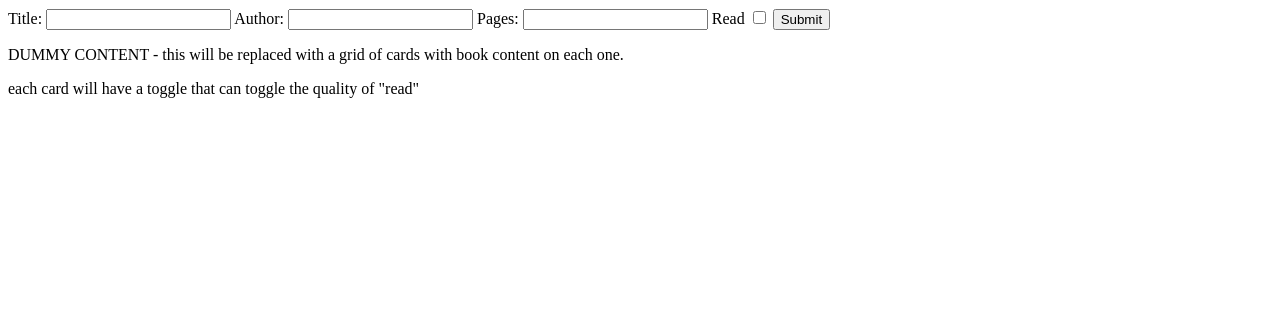
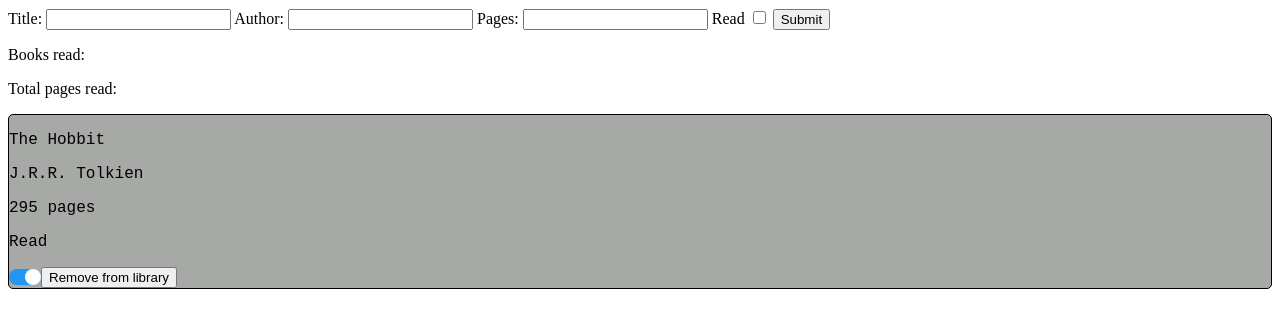
Before and after one commit to xtrevad/library, a plain HTML site: page index.html in a window 1280 px wide. Drawn offline with Linux system fonts and the light colour scheme.

Commit message:
core functionality implemented

```diff
--- a/index.html
+++ b/index.html
@@ -5,6 +5,7 @@
     <meta http-equiv="X-UA-Compatible" content="IE=edge">
     <meta name="viewport" content="width=device-width, initial-scale=1.0">
     <title>Document</title>
+    <link rel="stylesheet" href="./style.css">
 </head>
 <body>
     <div class="container">
@@ -21,9 +22,11 @@
                 <button id="submit-button" type="button">Submit</button>
             </form>
         </div>
+        <div class="metrics">
+            <p>Books read: </p>
+            <p>Total pages read: </p>
+        </div>
         <div id="card-container" class="card-container">
-            <p>DUMMY CONTENT - this will be replaced with a grid of cards with book content on each one.</p>
-            <p>each card will have a toggle that can toggle the quality of "read"</p>
         </div>
     </div>
 </body>
--- a/script.js
+++ b/script.js
@@ -6,13 +6,20 @@ const readInput = document.getElementById('read');
 const submitButton = document.getElementById('submit-button');
 submitButton.addEventListener('click', submit);
 
+let myLibrary = [];
+
 function submit() {
-    const createdBook = new Book(`${titleInput.value}`, `${authorInput.value}`, `${pagesInput.value}`, `${readInput.checked}`);
+    let createdBook = new Book(`${titleInput.value}`, `${authorInput.value}`, `${pagesInput.value}`, `${readInput.checked}`);
+    if (createdBook.read === 'true') {
+        createdBook.read = 'Read'
+    } else if (createdBook.read === 'false') {
+        createdBook.read = 'Not yet read'
+    };
+    createdBook.pages += ' pages'
     myLibrary.push(createdBook);
-    // console.log(myLibrary[0])
+    addBookToLibrary();
 };
 
-let myLibrary = [];
 
 function Book(title, author, pages, read) {
     this.title = title
@@ -21,38 +28,76 @@ function Book(title, author, pages, read) {
     this.read = read
 };
 
-function addBookToLibrary() {
-    for (book of myLibrary) {
-        for (prop in book) {
-            alert(`${book[prop]}`);
-        };
-        const card = document.createElement("div");
-        const cardContent = document.createTextNode(`${book.info()}`);
-        card.appendChild(cardContent);
-        const container = document.getElementById("card-container");
-        container.appendChild(card);
-                // This is where I'm up to. This works, but it prints "object Object" in the DOM
-                // instead of the properties that make up the book. My next task is to extract
-                // the properties and have these printed as individual "div" elements.
-    }
+Book.prototype.toggleReadStatus = function() {                                  // Toggle switch functionality
+    const id = (this.id);
+    const thisCard = document.querySelector(`[data-index-number="${id}"]`);
+    if (myLibrary[`${id - 1}`].read === 'Read') {
+        myLibrary[`${id - 1}`].read = 'Not yet read';                           // Changes it in "myLibrary"
+        thisCard.querySelector(" :nth-child(4)").textContent = "Not yet read";  // Changes it on the DOM
+    } else if (myLibrary[`${id - 1}`].read === 'Not yet read') {
+        myLibrary[`${id - 1}`].read = 'Read';
+        thisCard.querySelector(" :nth-child(4)").textContent = "Read";
+    };
+    // alert(this.author)
 }
 
-const theHobbit = new Book('The Hobbit', 'J.R.R. Tolkien', '295', 'not read yet')
+Book.prototype.removeFromLibrary = function() {
+    const id = (this.id);
+    const thisCard = document.querySelector(`[data-index-number="${id}"]`);
+    thisCard.remove();
+    myLibrary.splice(id - 1, 1);
+}
+
+function addBookToLibrary() {
+    const book = myLibrary[myLibrary.length - 1];    //Selects the last book added to the library
+    const card = document.createElement('div');
+    card.classList.add('card');
+    for (prop in book) {
+        if (book.hasOwnProperty(prop)) {                       // creates a list of text nodes for each property of the book
+        const newPara = document.createElement('p');
+        const propTextNode = document.createTextNode(`${book[prop]}`);
+        newPara.appendChild(propTextNode);
+        card.appendChild(newPara);
+        };
+    };
+    // Adds the "read toggle"
+    const toggle = document.createElement('label');
+    toggle.classList.add('switch');
+    let checkbox = document.createElement('input');
+    checkbox.type = 'checkbox';
+    checkbox.classList.add('readToggle')
+    checkbox.id = (myLibrary.length);
+    checkbox.addEventListener('change', book.toggleReadStatus);
+    if (book.read === 'Read') {
+        checkbox.checked = true;
+    };
+    const slider = document.createElement('span');
+    slider.classList.add('slider', 'round');
+    toggle.appendChild(checkbox);
+    toggle.appendChild(slider);
+    card.appendChild(toggle);
+    // Adds "remove from library" button
+    const remove = document.createElement('button');
+    remove.textContent = ('Remove from library');
+    remove.classList.add('removeBtn');
+    remove.id = (myLibrary.length);
+    remove.addEventListener('click', book.removeFromLibrary);
+    card.appendChild(remove);
+    // Adds finished card to the library display
+    const container = document.getElementById("card-container");
+    container.appendChild(card);
+    card.dataset.indexNumber = (myLibrary.length);
+}
+
+let theHobbit = new Book('The Hobbit', 'J.R.R. Tolkien', '295 pages', 'Read');
+myLibrary.push(theHobbit);
+addBookToLibrary();
 
 //                  SUMMARY:
 //                  Take user input for fields "title, author, pages, read"
 //                  and, upon the click of a button, display that information
 //                  on a brand new 'card' which will appear in a grid on the
 //                  page.
-//
-//                  CORE FUNCTIONALITY:
-//                  * Input forms for the user for "title, author, pages, read"
-//                  * Submit button which first calls the "new Book" constructor, and then
-//                    calls the "add book to library" function
-//                  * THe logic follows as such once the user presses the submit button:
-//                      a) Create a new book with the user inputs
-//                      b) Push the book into the "myLibrary" array
-//                      c) Call the "display" function, which iterates through the array and diplays them on a page
 
 //                  NICE STUFF TO HAVE
 //                  * Metrics of how many pages altogether you have read
@@ -60,3 +105,5 @@ const theHobbit = new Book('The Hobbit', 'J.R.R. Tolkien', '295', 'not read yet'
 //                  * An animation when a new book is added. Perhaps the "display" function stores its
 //                    length in a variable, and if that variable is one more than it used to be, then the
 //                    last item in they array smoothly inflates or slides into place at the end of the grid
+//                  * Little clickable "x" in the corner of each card to remove it from the library - and
+//                    clicking it would prompt "are you sure you want to delete this book?"
--- a/style.css
+++ b/style.css
@@ -0,0 +1,70 @@
+.card {
+    border: black 1px solid;
+    border-radius: 5px;
+    background-color: #a7a9a6;
+    color: black;
+    font-family: 'Courier New', Courier, monospace;
+}
+
+/* The switch - the box around the slider */
+.switch {
+    position: relative;
+    display: inline-block;
+    width: 2rem;
+    height: 1rem;
+  }
+
+  /* Hide default HTML checkbox */
+  .switch input {
+    opacity: 0;
+    width: 0;
+    height: 0;
+  }
+
+  /* The slider */
+  .slider {
+    position: absolute;
+    cursor: pointer;
+    top: 0;
+    left: 0;
+    right: 0;
+    bottom: 0;
+    background-color: #ccc;
+    -webkit-transition: .4s;
+    transition: .4s;
+  }
+
+  .slider:before {
+    position: absolute;
+    content: "";
+    height: 1rem;
+    width: 1rem;
+    left: 0px;
+    bottom: 0px;
+    background-color: white;
+    -webkit-transition: .4s;
+    transition: .4s;
+  }
+
+  input:checked + .slider {
+    background-color: #2196F3;
+  }
+
+  input:focus + .slider {
+    box-shadow: 0 0 1px #2196F3;
+  }
+
+  input:checked + .slider:before {
+    -webkit-transform: translateX(1rem);
+    -ms-transform: translateX(1rem);
+    transform: translateX(1rem);
+  }
+
+  /* Rounded sliders */
+  .slider.round {
+    border-radius: 1rem;
+  }
+
+  .slider.round:before {
+    border-radius: 50%;
+  }
```
